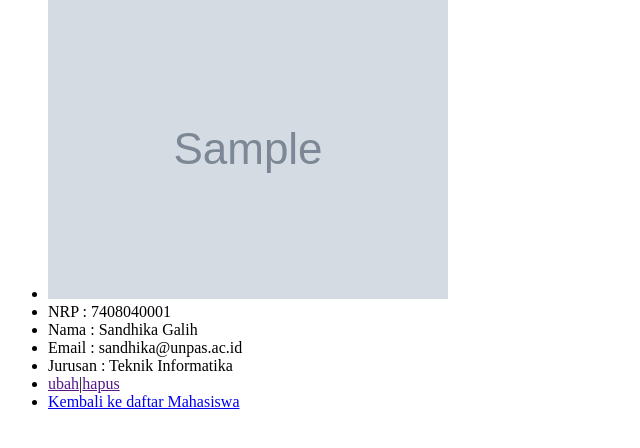
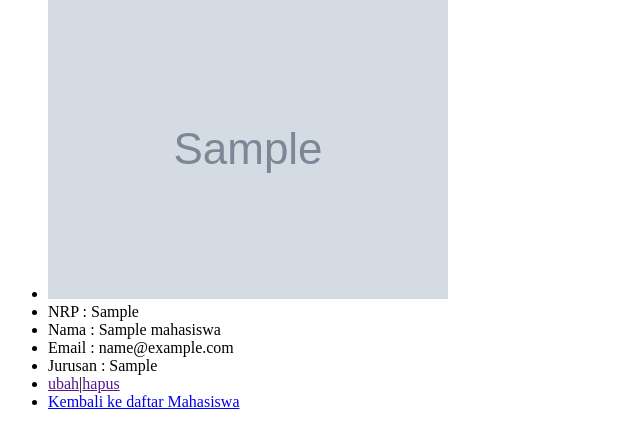
Before and after one commit to alieftour/pw2020_7608040022, a PHP site: page /detail.php?id=1 in a window 1280 px wide. Shown: the part 60-508 px from the top of the page, without its empty margins (0-640 px from the left). Run offline with PHP 8.4, Linux system fonts and the light colour scheme; tables that the repository leaves empty hold one stand-in row (values such as "Sample post"); grey boxes marked "Sample" are stand-in pictures.

```diff
--- a/kuliah/pertemuan10/detail.php
+++ b/kuliah/pertemuan10/detail.php
@@ -1,6 +1,6 @@
 <?php
 require 'functions.php';
-// ambil id dari url
+// ambil id dari URL
 $id = $_GET['id'];
 
 $m = query("SELECT * FROM mahasiswa WHERE id=$id");
@@ -20,10 +20,10 @@ $m = query("SELECT * FROM mahasiswa WHERE id=$id");
   <h3>Detail Mahasiswa</h3>
   <ul>
     <li><img src="img/<?= $m['gambar']; ?>" alt=""></li>
-    <li>NRP : 7408040001</li>
-    <li>Nama : Sandhika Galih</li>
-    <li>Email : sandhika@unpas.ac.id</li>
-    <li>Jurusan : Teknik Informatika</li>
+    <li>NRP : <?= $m['nrp']; ?></li>
+    <li>Nama : <?= $m['nama']; ?></li>
+    <li>Email : <?= $m['email']; ?></li>
+    <li>Jurusan : <?= $m['jurusan']; ?></li>
     <li><a href="">ubah</a>|<a href="">hapus</a></li>
     <li><a href="latihan3.php">Kembali ke daftar Mahasiswa</a></li>
   </ul>
```
